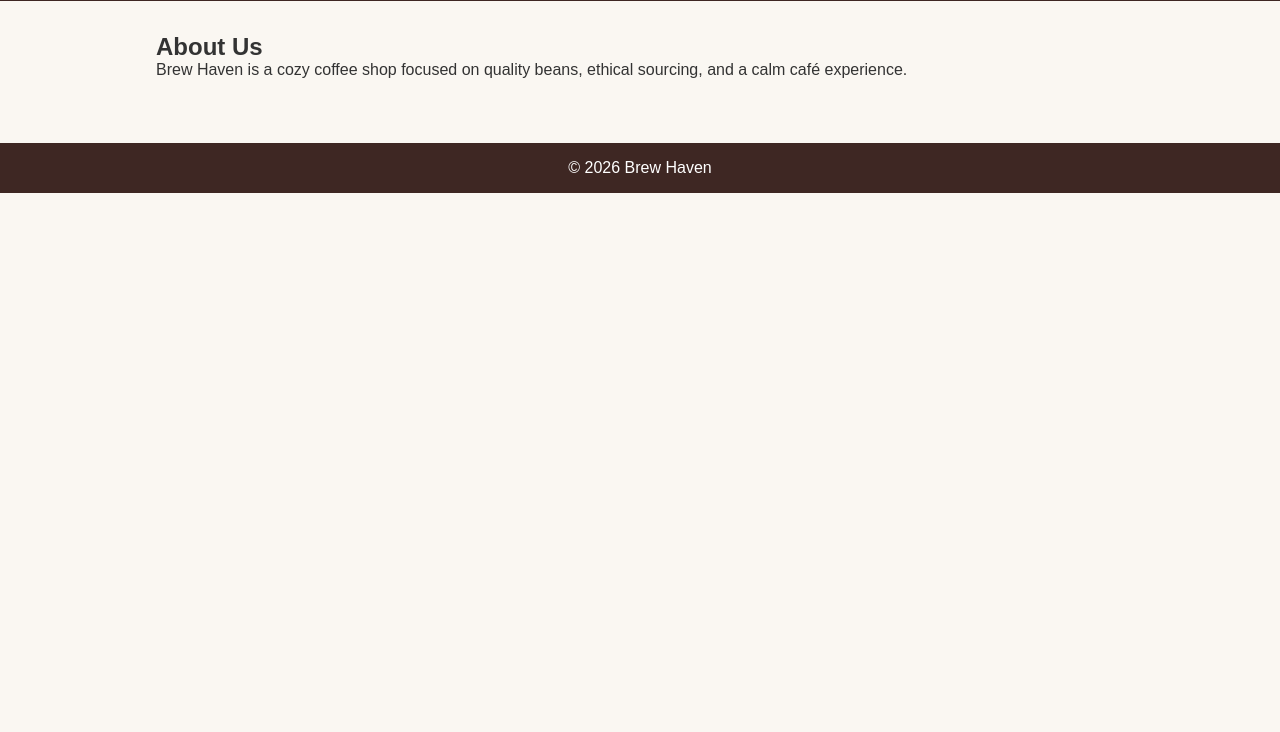
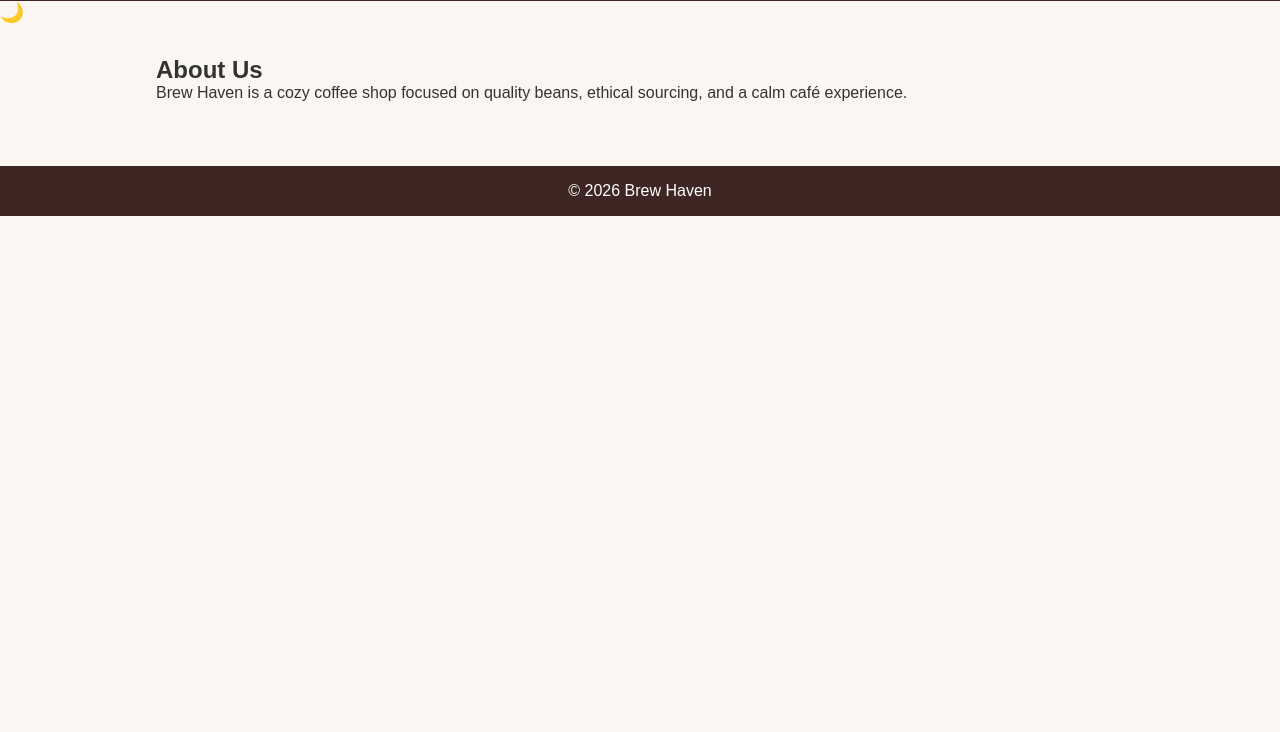
Before and after one commit to mayankraj0826/coffee, a plain HTML site: page about.html in a window 1280 px wide. Shown: the part 68-800 px from the top of the page. Drawn offline with Linux system fonts and the light colour scheme; files that its build step writes are made by us from their sources.

Commit message:
Update about.html

```diff
--- a/about.html
+++ b/about.html
@@ -17,7 +17,7 @@
     <a href="contact.html">Contact</a>
   </nav>
 </header>
-
+<button id="themeToggle" class="toggle-btn">🌙</button>
 <section class="content">
   <h2>About Us</h2>
   <p>
```
